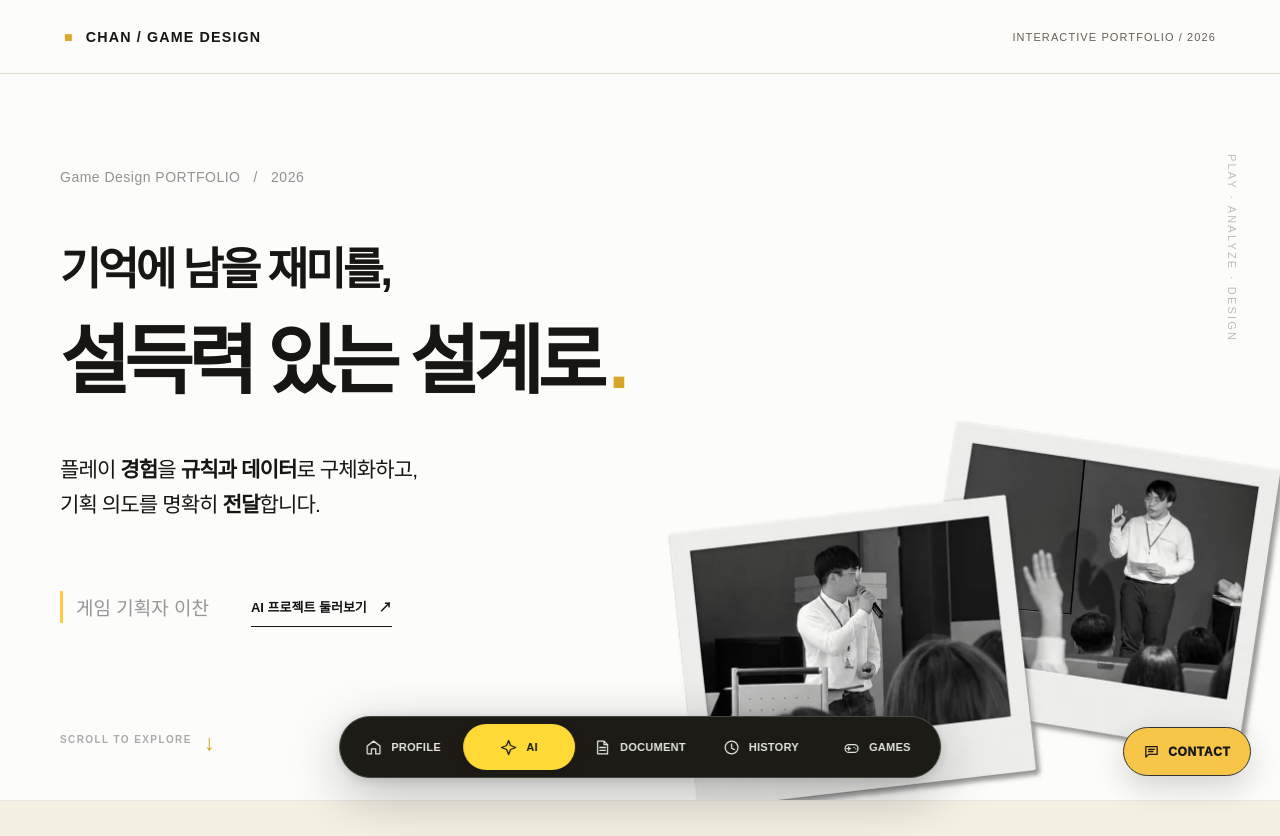
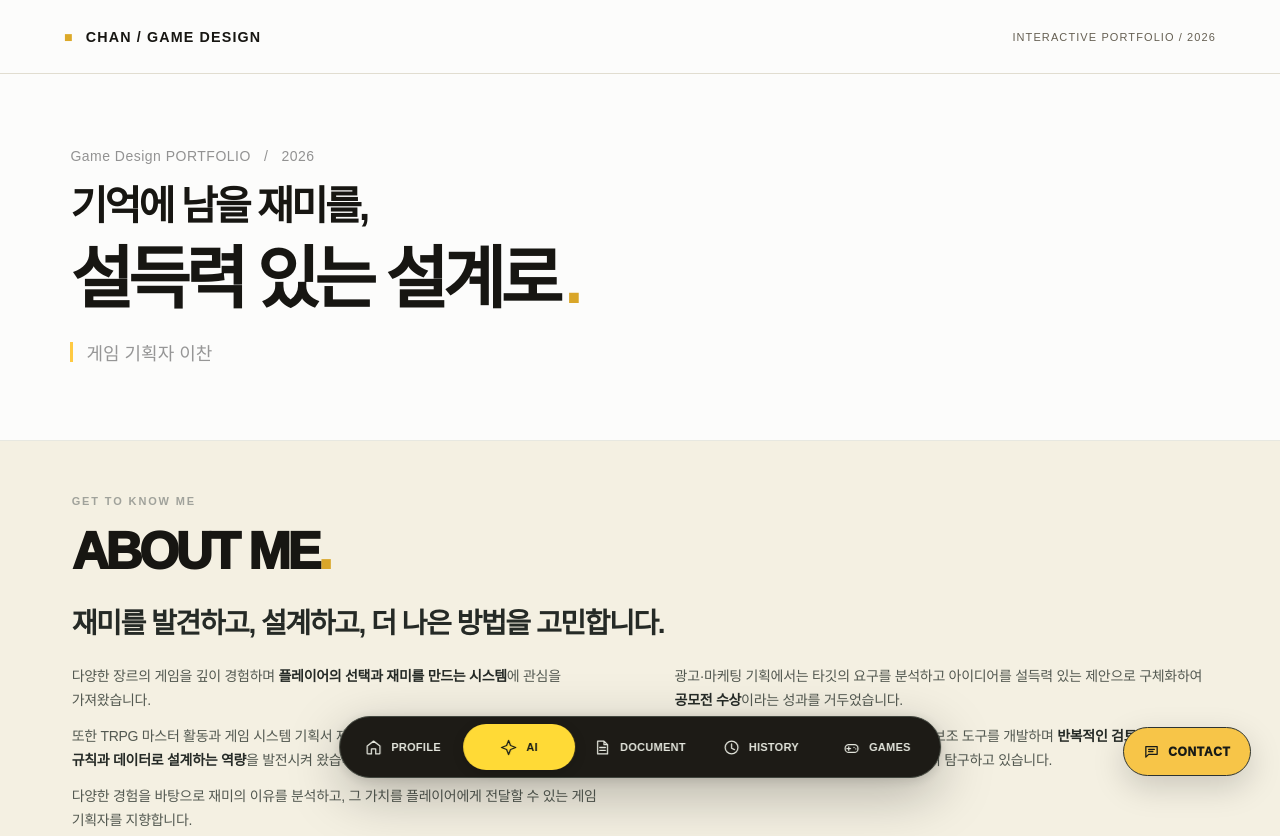
Before and after one commit to clownchan/PR_Chan, a plain HTML site: page index.html in a window 1280 px wide. Shown: the top 836 px of the page. Drawn offline with Linux system fonts and the light colour scheme.

Commit message:
Simplify and shorten portfolio title area

```diff
--- a/index.html
+++ b/index.html
@@ -1808,7 +1808,18 @@ body { background: var(--bg); }
 #track > .screen { display: block; width: 100%; overflow: visible; padding: clamp(42px, 7vw, 104px) clamp(18px, 5.5vw, 90px); border-top: 1px solid var(--line); }
 #track > .screen > .wrap { max-width: 1180px; }
 #track > #home-screen.home-v1-page { padding: 0; overflow: visible; border-top: 0; }
-#home-screen .home-v1-hero { background: #fcfcfb; }
+#home-screen.home-v1-page > .home-v1-hero { min-height: 0; background: #fcfcfb; }
+#home-screen.home-v1-page .home-v1-hero > .container {
+  max-width: 1360px;
+  min-height: 0;
+  padding: clamp(32px, 5.8vw, 80px) clamp(22px, 5.5vw, 90px);
+}
+#home-screen .hero-content { width: 100%; }
+#home-screen .hero-content h1 { font-size: clamp(32px, 5.4vw, 68px); margin: 18px 0; }
+#home-screen .hero-content h1 .line-one { margin-bottom: 5px; }
+#home-screen .hero-bottom { margin-top: 18px; }
+#home-screen .role-label { font-size: clamp(14px, 1.7vw, 18px); }
+#home-screen .role-label::before { height: 20px; }
 #home-screen .home-about-section, #home-screen .home-profile-info-section { background: var(--section-bg); }
 #track > .screen:not(#home-screen) { background: var(--section-bg); }
 #track > #games-screen { padding-bottom: max(134px, calc(104px + env(safe-area-inset-bottom))); }
@@ -1846,11 +1857,8 @@ body { background: var(--bg); }
 <div class="hero-content">
 <div class="eyebrow reveal">Game Design PORTFOLIO   /   2026</div>
 <h1 class="reveal delay" id="hero-title"><span class="line-one">기억에 남을 재미를,</span>설득력 있는 <span class="mark">설계</span>로<span class="home-hero-period">.</span></h1>
-<p class="hero-description reveal delay2">플레이 <strong>경험</strong>을 <strong>규칙과 데이터</strong>로 구체화하고,<br/>기획 의도를 명확히 <strong>전달</strong>합니다.</p>
-<div class="hero-bottom reveal delay2"><div class="role-label">게임 기획자 이찬</div><button class="hero-cta" data-page="1" type="button">AI 프로젝트 둘러보기 <span aria-hidden="true">↗</span></button></div>
+<div class="hero-bottom reveal delay2"><div class="role-label">게임 기획자 이찬</div></div>
 </div>
-<div aria-hidden="true" class="hero-image"><img alt="" src="./assets/img_001.webp"/></div>
-<div class="hero-note"><span>SCROLL TO EXPLORE</span><span aria-hidden="true" class="profile-scroll-hint-arrow">↓</span></div><div class="vertical-note">PLAY · ANALYZE · DESIGN</div>
 </div>
 </div>
 <section aria-labelledby="home-about-heading" class="home-about-section" id="home-about">
```
